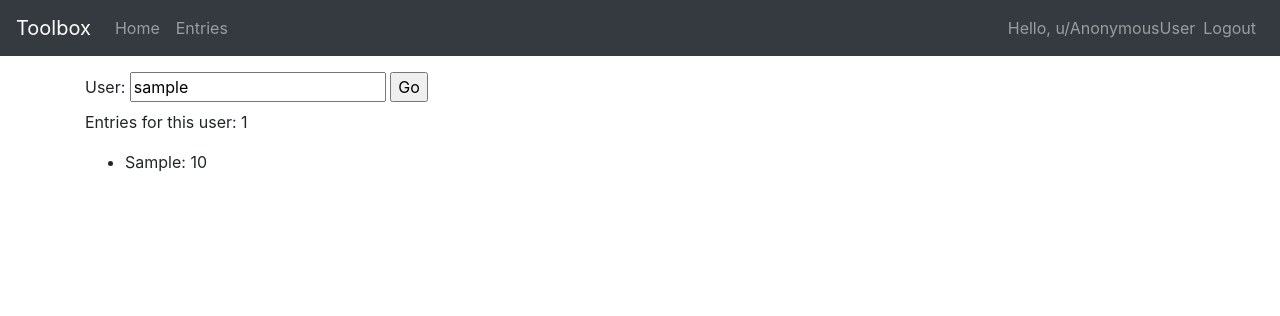
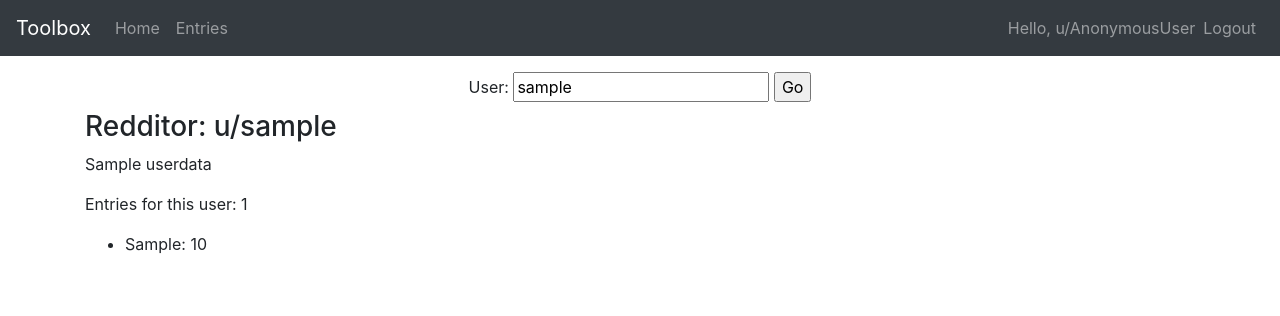
Before and after one commit to rchile/mod-toolbox, a Django app: template toolbox/templates/user.html in a window 1280 px wide. Shown: the top 316 px of the page. Run offline with Django 3.2, Linux system fonts and the light colour scheme; the template is opened without the code that fills it: most values are stand-ins (such as "Sample title", 1, 10 or a date in 2020); some libraries are stand-ins or nearby versions.

Commit message:
testing user data

```diff
--- a/system/settings.py
+++ b/system/settings.py
@@ -109,6 +109,7 @@ USE_TZ = True
 
 STATIC_URL = '/static/'
 STATIC_ROOT = os.path.join(BASE_DIR, 'collected_static')
+STATICFILES_DIRS = [os.path.join(BASE_DIR, "static")]
 
 # Message settings
 MESSAGE_TAGS = {
--- a/toolbox/templates/base/master.html
+++ b/toolbox/templates/base/master.html
@@ -3,8 +3,8 @@
 <head>
     <meta charset="UTF-8">
     <title>{% block pagename %}Home{% endblock %} | Toolbox</title>
-    <link rel="stylesheet" href="https://stackpath.bootstrapcdn.com/bootstrap/4.4.1/css/bootstrap.min.css"
-          integrity="sha384-Vkoo8x4CGsO3+Hhxv8T/Q5PaXtkKtu6ug5TOeNV6gBiFeWPGFN9MuhOf23Q9Ifjh" crossorigin="anonymous">
+    <link rel="stylesheet" href="https://cdnjs.cloudflare.com/ajax/libs/twitter-bootstrap/4.5.0/css/bootstrap.min.css"
+          integrity="sha256-aAr2Zpq8MZ+YA/D6JtRD3xtrwpEz2IqOS+pWD/7XKIw=" crossorigin="anonymous" />
     {% block head %}{% endblock %}
 </head>
 <body>
--- a/toolbox/templates/user.html
+++ b/toolbox/templates/user.html
@@ -1,10 +1,15 @@
 {% extends 'base/master.html' %}
 {% block pagename %}User{% endblock %}
 {% block content %}
-    <form action="{% url 'user_form' %}">
+    <form action="{% url 'user_form' %}" class="text-center">
         <label>User: <input type="text" name="username" value="{{ username }}"></label>
         <input type="submit" value="Go">
     </form>
+    {% if username %}
+        <h3>Redditor: u/{{ username }}</h3>
+        {% if userdata %}
+            <p>{{ userdata }}</p>
+        {% endif %}
         <p>Entries for this user: {{ entries_count }}</p>
         {% if entries_count > 0 %}
             <ul>
@@ -13,4 +18,5 @@
             {% endfor %}
             </ul>
         {% endif %}
+    {% endif %}
 {% endblock %}
--- a/toolbox/views.py
+++ b/toolbox/views.py
@@ -12,6 +12,7 @@ from django.template.response import TemplateResponse
 from django.urls import reverse
 
 from system import constants
+from system.api import api, reddit, rawapi
 from system.common import require_auth, sort_numeric_dict
 from system.database import Database
 
@@ -156,8 +157,11 @@ def user(request, username=None):
 
     list_count = 0
     list_sum = {}
+    userdata = None
 
     if username:
+        userdata = rawapi(f'user/{username}/about')
+
         db = Database.get_instance()
         list_entries = db.entries.find({'target_author': username})
         list_count = list_entries.count()
@@ -173,6 +177,7 @@ def user(request, username=None):
 
     return TemplateResponse(request, 'user.html', {
         'username': username,
+        'userdata': userdata,
         'entries_count': list_count,
         'list_sum': list_sum
     })
```
Also changed, not shown: requirements.txt (+7 -5 lines), system/api.py (+8 -0 lines), toolbox/templates/login.html (+15 -9 lines), static/rchile.png (added). Lines whose indentation alone changed are shown as unchanged.
